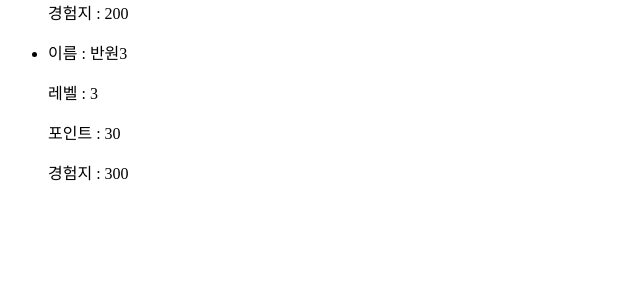
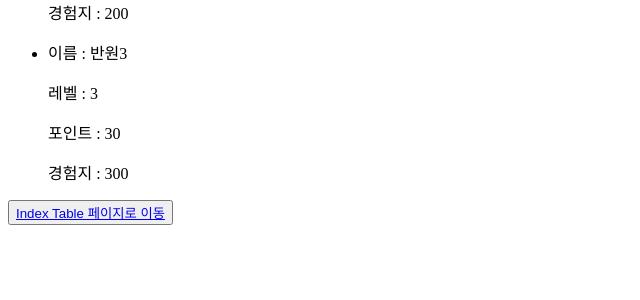
Before and after one commit to KimDongHyun0907/Sesac_openAI, a Flask app: page / in a window 1280 px wide. Shown: the part 389-689 px from the top of the page, without its empty margins (0-640 px from the left). Run offline with Flask 3, Linux system fonts and the light colour scheme.

Commit message:
Add files via upload

```diff
--- a/HTML/flask_crawling_2/templates/index.html
+++ b/HTML/flask_crawling_2/templates/index.html
@@ -19,5 +19,7 @@
             </li>
         {% endfor %}
     </ul>
+
+    <button><a href="{{url_for('index_table')}}">Index Table 페이지로 이동</a></button>
 </body>
 </html>
```
